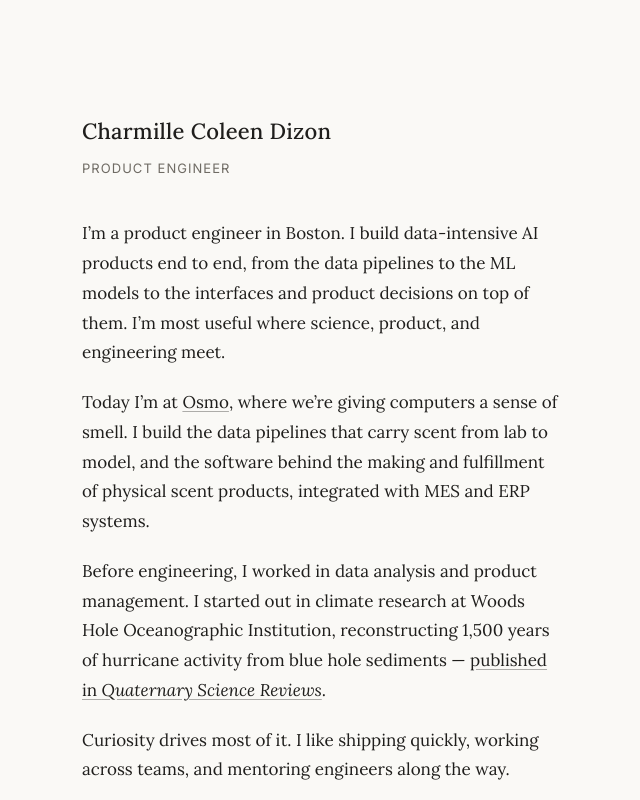
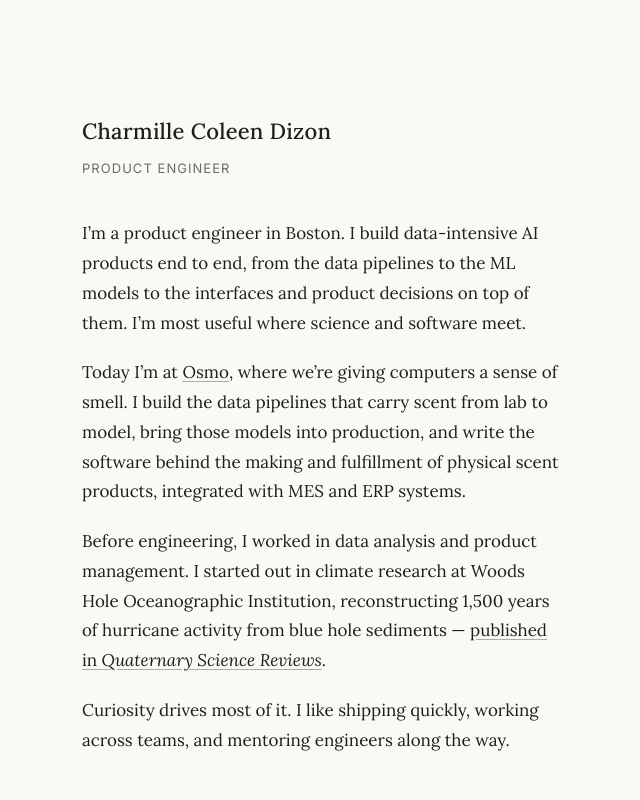
Before and after one commit to cdizon239/charmille, a React (Vite) app: page / in a window 1280 px wide. Shown: the top 800 px of the page, without its empty margins (318-958 px from the left). Built offline with nearby package versions, Linux system fonts and the light colour scheme.

Commit message:
Clarify I productionize models, not build them

```diff
--- a/src/App.tsx
+++ b/src/App.tsx
@@ -11,14 +11,15 @@ function App() {
           I&rsquo;m a product engineer in Boston. I build data-intensive AI
           products end to end, from the data pipelines to the ML models to
           the interfaces and product decisions on top of them. I&rsquo;m most
-          useful where science, product, and engineering meet.
+          useful where science and software meet.
         </p>
         <p>
           Today I&rsquo;m at <a href="https://www.osmo.ai/">Osmo</a>, where
           we&rsquo;re giving computers a sense of smell. I build the data
-          pipelines that carry scent from lab to model, and the software
-          behind the making and fulfillment of physical scent products,
-          integrated with MES and ERP systems.
+          pipelines that carry scent from lab to model, bring those models
+          into production, and write the software behind the making and
+          fulfillment of physical scent products, integrated with MES and
+          ERP systems.
         </p>
         <p>
           Before engineering, I worked in data analysis and product
```
